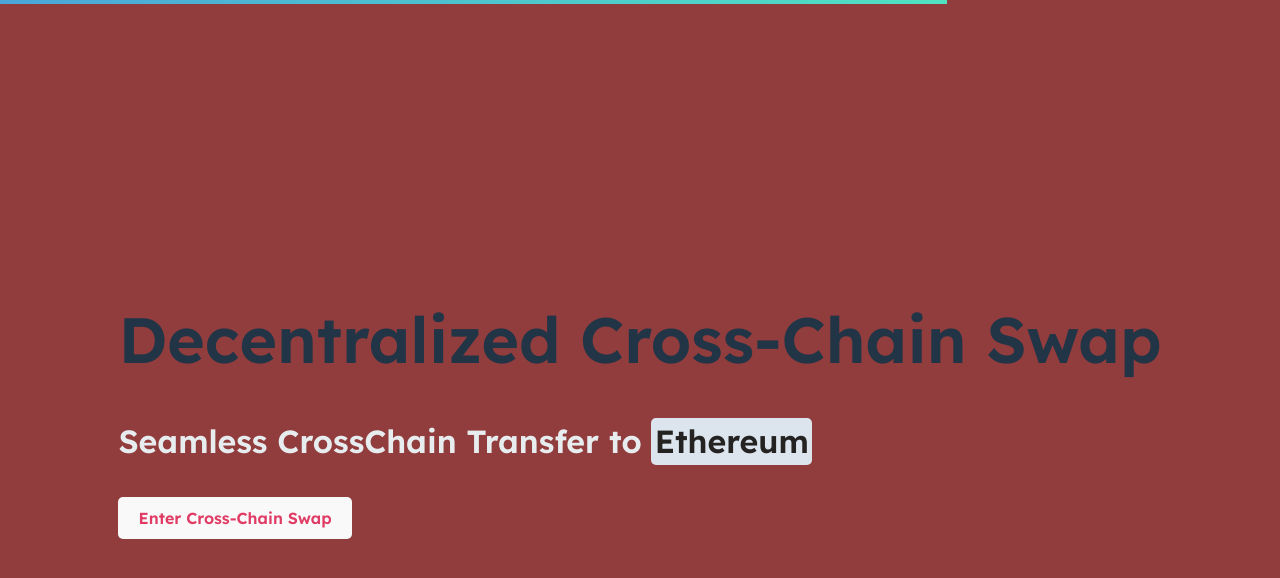
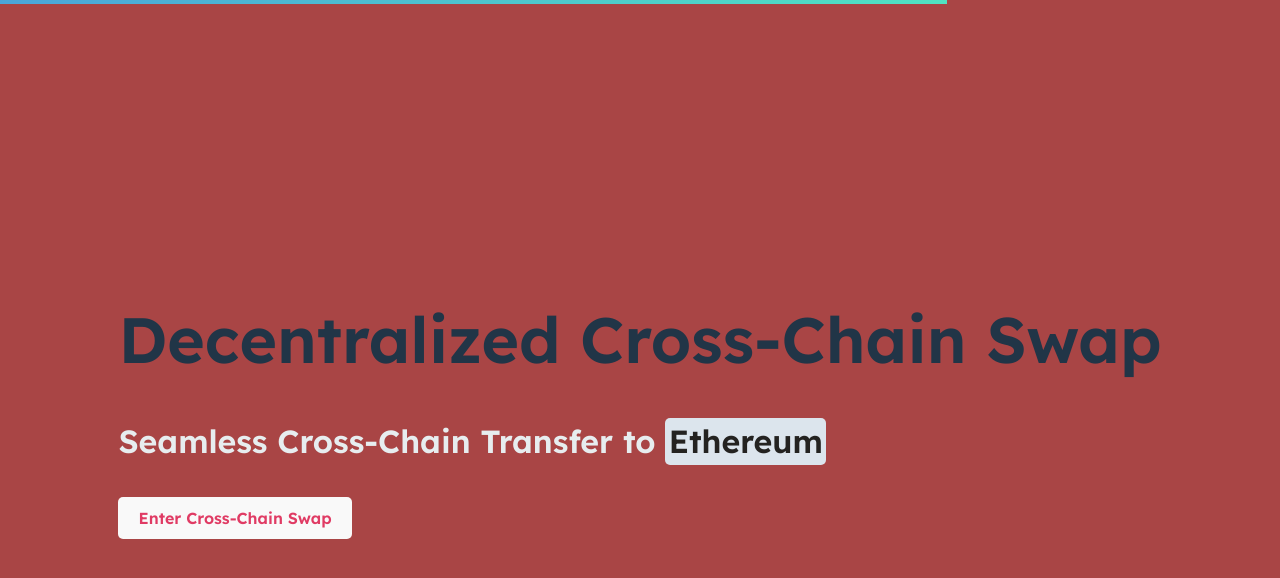
Before and after one commit to web3anand/CrossChainSwap, a React (Vite) app: page / in a window 1280 px wide. Shown: the top 578 px of the page. Built offline with nearby package versions, Linux system fonts and the light colour scheme; a web font is replaced by a local one.

Commit message:
Updated LandingPage and moved styles to index.css

```diff
--- a/src/index.css
+++ b/src/index.css
@@ -92,8 +92,8 @@ button:focus-visible {
   }
 }
 
-/* Background progression bar effect */
-.progress-bar-background {
+/* Progress bar container */
+.progress-bar-container {
   position: fixed;
   top: 0;
   left: 0;
@@ -101,9 +101,10 @@ button:focus-visible {
   height: 100%;
   z-index: -1;
   overflow: hidden;
-  background: rgba(144, 67, 67, 0.8);
+  background: #ad4d4dcc;
 }
 
+/* Progress bar animation */
 .progress-bar {
   position: absolute;
   top: 0;
--- a/src/pages/LandingPage.jsx
+++ b/src/pages/LandingPage.jsx
@@ -1,22 +1,27 @@
+// src/pages/LandingPage.jsx
 import React, { useState, useEffect } from "react";
 import { motion } from "framer-motion";
 import { useNavigate } from "react-router-dom";
 import { Button } from "../components/ui/button";
-import "../index.css"; // Import global CSS file
+import "../index.css"; // Ensure styles are in index.css
 
 const words = ["Bitcoin", "Ethereum", "Base", "Solana", "Polygon", "BeraChain"];
 
+// Function to generate a random character
 const getRandomChar = () => {
   const chars = "ABCDEFGHIJKLMNOPQRSTUVWXYZabcdefghijklmnopqrstuvwxyz0123456789";
   return chars[Math.floor(Math.random() * chars.length)];
 };
 
+// Hook to scramble text before revealing the final word
 const useScrambleText = (text, interval = 50, duration = 1000) => {
   const [displayedText, setDisplayedText] = useState(text);
+
   useEffect(() => {
     let timeout;
     let iterations = 0;
     const maxIterations = duration / interval;
+
     const scramble = () => {
       if (iterations < maxIterations) {
         setDisplayedText((prev) =>
@@ -31,9 +36,11 @@ const useScrambleText = (text, interval = 50, duration = 1000) => {
         setDisplayedText(text);
       }
     };
+
     scramble();
     return () => clearTimeout(timeout);
   }, [text, interval, duration]);
+
   return displayedText;
 };
 
@@ -45,32 +52,38 @@ export default function LandingPage() {
   useEffect(() => {
     const interval = setInterval(() => {
       setWordIndex((prevIndex) => (prevIndex + 1) % words.length);
-    }, 4000);
+    }, 4000); // Change every 4 seconds
+
     return () => clearInterval(interval);
   }, []);
 
   return (
-    <div className="relative overflow-hidden h-screen flex flex-col items-center justify-center text-white">
-      <div className="progress-bar-background">
+    <div className="relative overflow-hidden min-h-screen flex flex-col items-center justify-center text-white px-4 md:px-8">
+      {/* Progress Bar Background */}
+      <div className="progress-bar-container">
         <div className="progress-bar" />
       </div>
-      <div className="relative z-10 text-center p-6">
+
+      <div className="relative text-center">
         <motion.h1
           initial={{ opacity: 0, y: -50 }}
           animate={{ opacity: 1, y: 0 }}
           transition={{ duration: 1 }}
-          className="text-5xl font-bold bg-gradient-to-r from-blue-400 to-blue-600 bg-clip-text text-transparent mb-4"
+          className="text-4xl md:text-5xl font-bold bg-gradient-to-r from-blue-400 to-blue-600 bg-clip-text text-transparent mb-4"
         >
           Decentralized Cross-Chain Swap
         </motion.h1>
+
+        {/* Animated Scrambled Text */}
         <motion.p
           initial={{ opacity: 0 }}
           animate={{ opacity: 1 }}
           transition={{ duration: 0.5 }}
-          className="text-lg text-gray-300 mb-6 font-mono tracking-wide"
+          className="text-base md:text-lg text-gray-300 mb-6 font-mono tracking-wide"
         >
-          Seamless CrossChain Transfer to <strong>{scrambledText}</strong>
+          Seamless Cross-Chain Transfer to <strong>{scrambledText}</strong>
         </motion.p>
+
         <motion.div
           initial={{ opacity: 0, scale: 0.8 }}
           animate={{ opacity: 1, scale: 1 }}
@@ -78,7 +91,7 @@ export default function LandingPage() {
         >
           <Button
             onClick={() => navigate("/widget")}
-            className="bg-gradient-to-r from-blue-400 to-blue-600 text-black px-6 py-3 rounded-lg text-xl shadow-lg transform transition-transform duration-200 hover:scale-105"
+            className="bg-gradient-to-r from-blue-400 to-blue-600 text-black text-sm md:text-lg px-4 md:px-6 py-2 md:py-3 rounded-lg shadow-lg transform transition-transform duration-200 hover:scale-105"
           >
             Enter Cross-Chain Swap
           </Button>
```
